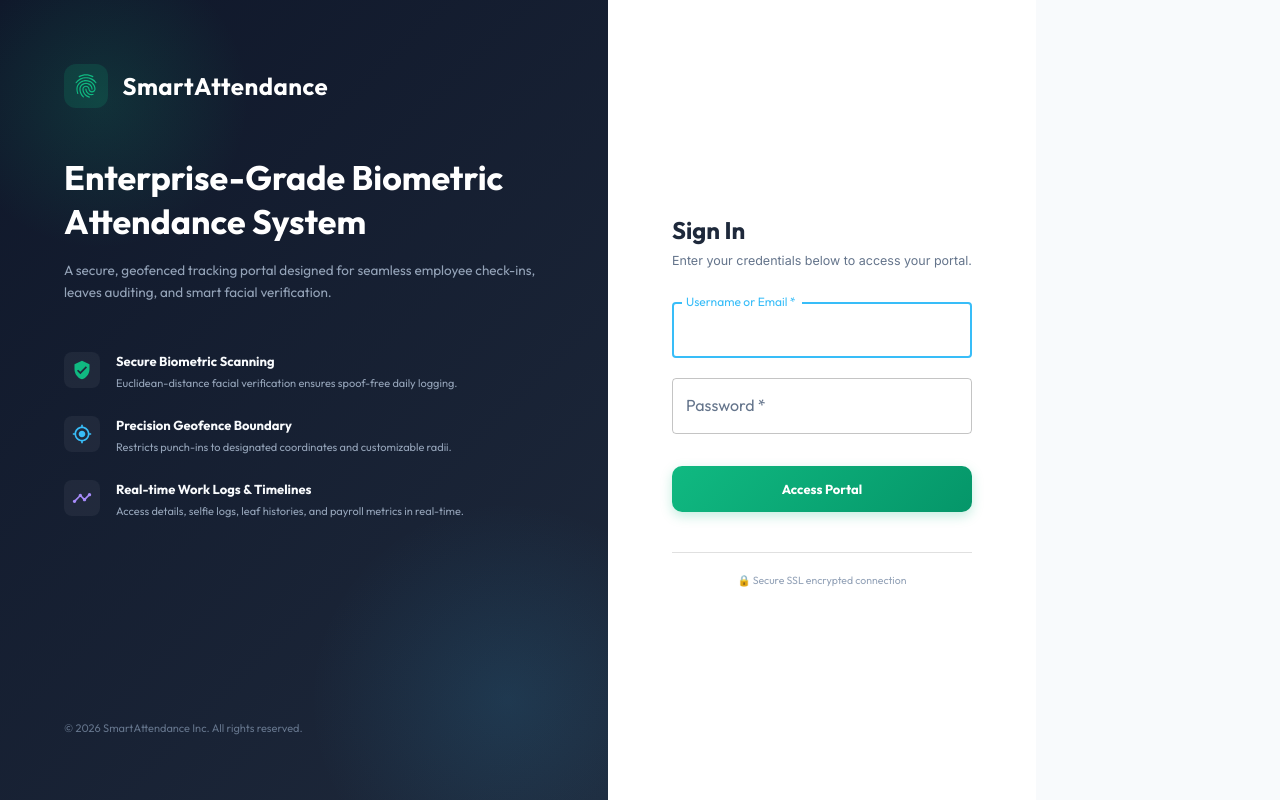
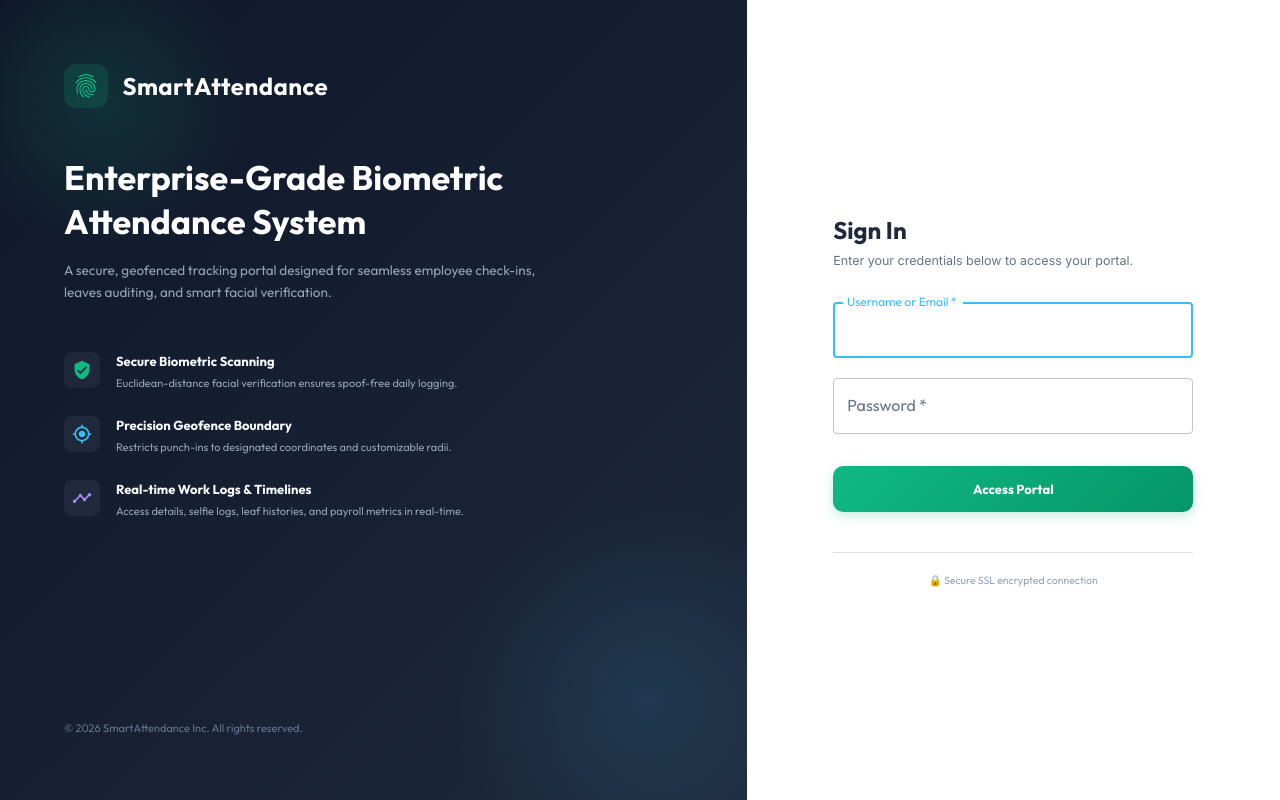
Before and after one commit to satishveesam/Smart_Attendance_Management_System, a React (Vite) app in the folder frontend/: page /login in a window 1280 px wide. Built offline with nearby package versions, Linux system fonts and the light colour scheme.

Commit message:
fix: convert Login and Attendance pages to native CSS Grid to guarantee full-width centering and eliminate gaps on all devices

```diff
--- a/frontend/src/pages/EmployeeAttendance.jsx
+++ b/frontend/src/pages/EmployeeAttendance.jsx
@@ -284,10 +284,18 @@ const EmployeeAttendance = () => {
           </Alert>
         )}
 
-        <Grid container spacing={2} sx={{ width: '100%', m: 0 }}>
+        <Box sx={{
+          display: 'grid',
+          gridTemplateColumns: {
+            xs: '1fr',
+            md: '7fr 5fr',
+          },
+          gap: 2,
+          width: '100%',
+        }}>
 
           {/* CAMERA SCANNER PANEL */}
-          <Grid item xs={12} md={7}>
+          <Box sx={{ width: '100%' }}>
             {(!todayLog || (todayLog && !todayLog.checkOut)) ? (
               <Card sx={{ borderRadius: 3, border: '1px solid #e2e8f0', boxShadow: 'none' }}>
                 <CardContent sx={{ p: { xs: 1.5, sm: 2 } }}>
@@ -423,10 +431,10 @@ const EmployeeAttendance = () => {
                 </Typography>
               </Card>
             )}
-          </Grid>
+          </Box>
 
           {/* VERIFICATION & DETAILS PANEL */}
-          <Grid item xs={12} md={5}>
+          <Box sx={{ width: '100%' }}>
             <Card sx={{ borderRadius: 3, border: '1px solid #e2e8f0', boxShadow: 'none' }}>
               <CardContent sx={{ p: { xs: 1.5, sm: 2 } }}>
                 <Typography sx={{ fontWeight: 'bold', mb: 1.5, color: '#1e293b', fontSize: '13px', fontFamily: 'Outfit' }}>
@@ -574,9 +582,9 @@ const EmployeeAttendance = () => {
                 )}
               </CardContent>
             </Card>
-          </Grid>
+          </Box>
 
-        </Grid>
+        </Box>
       </Box>
     </EmployeeLayout>
   );
--- a/frontend/src/pages/Login.jsx
+++ b/frontend/src/pages/Login.jsx
@@ -71,23 +71,23 @@ const Login = () => {
 
   return (
     <Box sx={{
+      display: 'grid',
+      gridTemplateColumns: {
+        xs: '1fr',
+        sm: '5fr 7fr',
+        md: '1fr 1fr',
+        lg: '7fr 5fr',
+      },
       minHeight: '100vh',
       width: '100%',
       overflowX: 'hidden',
       bgcolor: '#f8fafc',
       fontFamily: 'Inter'
     }}>
-      <Grid container sx={{ width: '100%', minHeight: '100vh', m: 0 }}>
-
-        {/* Left Side: Product Branding / Features Info (hidden on mobile) */}
-        <Grid
-          item
-          xs={false}
-          sm={5}
-          md={6}
-          lg={7}
-          sx={{
-            display: { xs: 'none', sm: 'flex' },
+      {/* Left Side: Product Branding / Features Info (hidden on mobile) */}
+      <Box
+        sx={{
+          display: { xs: 'none', sm: 'flex' },
             flexDirection: 'column',
             justifyContent: 'center',
             alignItems: 'flex-start',
@@ -203,16 +203,10 @@ const Login = () => {
               © {new Date().getFullYear()} SmartAttendance Inc. All rights reserved.
             </Typography>
           </Box>
-        </Grid>
+        </Box>
 
         {/* Right Side: Login Form Card */}
-        <Grid
-          item
-          xs={12}
-          sm={7}
-          md={6}
-          lg={5}
-          component={Paper}
+        <Paper
           elevation={0}
           square
           sx={{
@@ -221,7 +215,9 @@ const Login = () => {
             justifyContent: 'center',
             alignItems: 'center',
             p: { xs: 3, sm: 4, md: 6, lg: 8 },
-            bgcolor: '#fff'
+            bgcolor: '#fff',
+            width: '100%',
+            height: '100%'
           }}
         >
           <Box sx={{ width: '100%', maxWidth: 360 }}>
@@ -347,9 +343,8 @@ const Login = () => {
             </Box>
 
           </Box>
-        </Grid>
-      </Grid>
-    </Box>
+        </Paper>
+      </Box>
   );
 };
 
```
